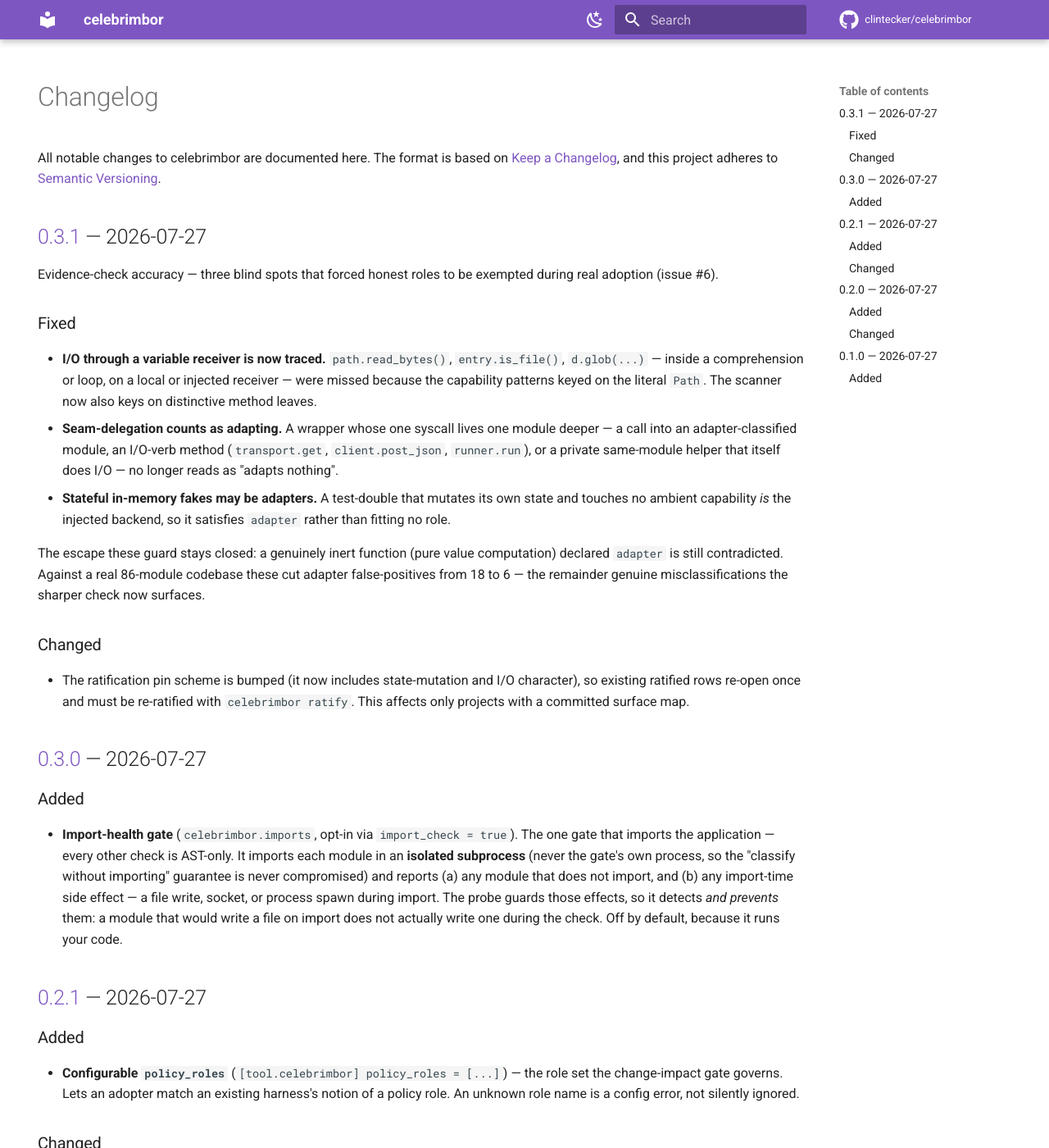
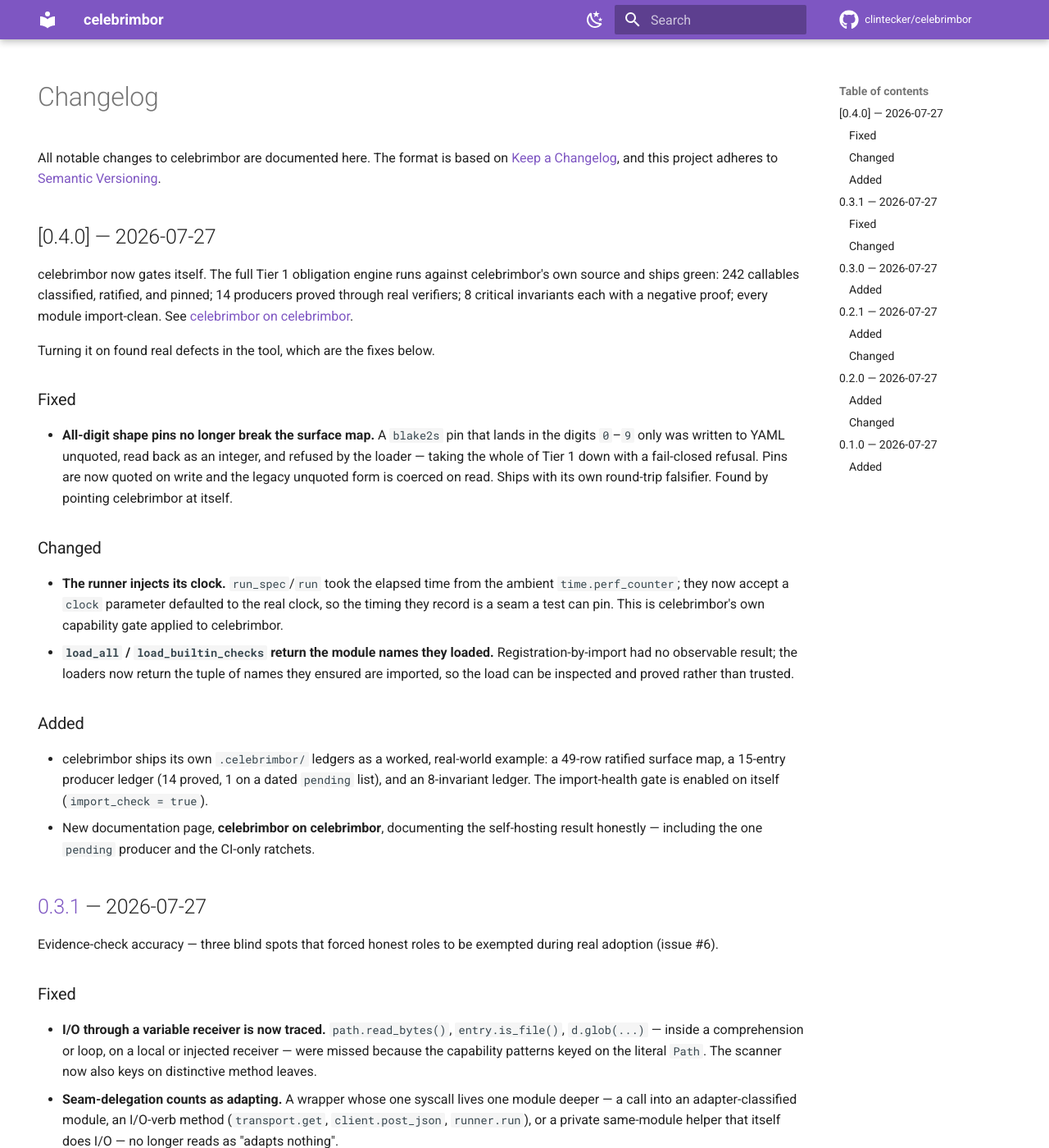
Before and after one commit to clintecker/celebrimbor, an MkDocs documentation site: the page built from docs/changelog.md, in a window 1280 px wide and 1400 px high. Shown: the whole window at 82% size. Built offline with MkDocs 1.6.1 and Material for MkDocs 9.7.7, drawn with Linux system fonts in a browser that asks for light colours; comment, search, counter and statistics services are not loaded.

Commit message:
release 0.4.0: celebrimbor gates itself at full Tier 1
Self-host the entire obligation engine on celebrimbor's own source, green: 242
callables classified/ratified/pinned across 57 modules, 14 producers proved
through real verifiers (1 on a dated pending list), 8 critical invariants each
with a negative proof, every module import-clean (import_check enabled on self).

Three real defects surfaced by the dogfooding, now fixed:
- All-digit blake2s pins were written unquoted, read back as ints, and refused
  the whole map (fail-closed, but a bug). Pins quoted on write, legacy form
  coerced on read; ships a round-trip falsifier (test_surface_map_roundtrip).
- The runner reached for the ambient clock; run_spec/run now inject a `clock`
  parameter (its own capability gate applied to itself).
- load_all/load_builtin_checks now return the module names they loaded, so
  registration-by-import has an observable, provable result.

Adds .celebrimbor/{surfaces,producers,invariants}.yaml as a real worked example,
and a new docs page "celebrimbor on celebrimbor" documenting the result honestly
(the one pending producer, the CI-only ratchets). 160 tests pass.

```diff
--- a/CHANGELOG.md
+++ b/CHANGELOG.md
@@ -3,6 +3,46 @@
 All notable changes to celebrimbor are documented here. The format is based on
 [Keep a Changelog](https://keepachangelog.com/en/1.1.0/), and this project
 adheres to [Semantic Versioning](https://semver.org/spec/v2.0.0.html).
+
+## [0.4.0] — 2026-07-27
+
+celebrimbor now gates itself. The full Tier 1 obligation engine runs against
+celebrimbor's own source and ships green: 242 callables classified, ratified,
+and pinned; 14 producers proved through real verifiers; 8 critical invariants
+each with a negative proof; every module import-clean. See
+[celebrimbor on celebrimbor](https://clintecker.github.io/celebrimbor/concepts/self-hosting/).
+
+Turning it on found real defects in the tool, which are the fixes below.
+
+### Fixed
+
+- **All-digit shape pins no longer break the surface map.** A `blake2s` pin that
+  lands in the digits `0`–`9` only was written to YAML unquoted, read back as an
+  integer, and refused by the loader — taking the whole of Tier 1 down with a
+  fail-closed refusal. Pins are now quoted on write and the legacy unquoted form
+  is coerced on read. Ships with its own round-trip falsifier. Found by pointing
+  celebrimbor at itself.
+
+### Changed
+
+- **The runner injects its clock.** `run_spec`/`run` took the elapsed time from
+  the ambient `time.perf_counter`; they now accept a `clock` parameter defaulted
+  to the real clock, so the timing they record is a seam a test can pin. This is
+  celebrimbor's own capability gate applied to celebrimbor.
+- **`load_all` / `load_builtin_checks` return the module names they loaded.**
+  Registration-by-import had no observable result; the loaders now return the
+  tuple of names they ensured are imported, so the load can be inspected and
+  proved rather than trusted.
+
+### Added
+
+- celebrimbor ships its own `.celebrimbor/` ledgers as a worked, real-world
+  example: a 49-row ratified surface map, a 15-entry producer ledger (14 proved,
+  1 on a dated `pending` list), and an 8-invariant ledger. The import-health gate
+  is enabled on itself (`import_check = true`).
+- New documentation page, **celebrimbor on celebrimbor**, documenting the
+  self-hosting result honestly — including the one `pending` producer and the
+  CI-only ratchets.
 
 ## [0.3.1] — 2026-07-27
 
--- a/mkdocs.yml
+++ b/mkdocs.yml
@@ -67,6 +67,7 @@
       - The thesis: concepts/thesis.md
       - Roles & obligations: concepts/roles.md
       - Fail closed: concepts/fail-closed.md
+      - celebrimbor on celebrimbor: concepts/self-hosting.md
   - The gate:
       - Tiers: gate/tiers.md
       - Tier 0 — the ladder: gate/tier-0.md
--- a/pyproject.toml
+++ b/pyproject.toml
@@ -4,7 +4,7 @@
 
 [project]
 name = "celebrimbor"
-version = "0.3.1"
+version = "0.4.0"
 description = "Invariant-driven design as a framework: an omakase quality harness that makes every unit carry its own falsifier."
 readme = "README.md"
 requires-python = ">=3.11"
@@ -114,3 +114,7 @@
 [tool.celebrimbor]
 source = "src/celebrimbor"
 tests = "tests"
+# celebrimbor holds itself to its own strictest tier: the import-health gate is
+# opt-in because it imports your code, and celebrimbor's modules are import-safe
+# by design, so it turns the gate on for itself.
+import_check = true
--- a/src/celebrimbor/__init__.py
+++ b/src/celebrimbor/__init__.py
@@ -34,7 +34,7 @@
 
     from .context import Context
 
-__version__ = "0.3.1"
+__version__ = "0.4.0"
 
 __all__ = [
     "CheckResult",
```
Also changed, not shown: docs/concepts/self-hosting.md (added, +114 -0 lines), docs/index.md (+16 -0 lines), 8 other files.
